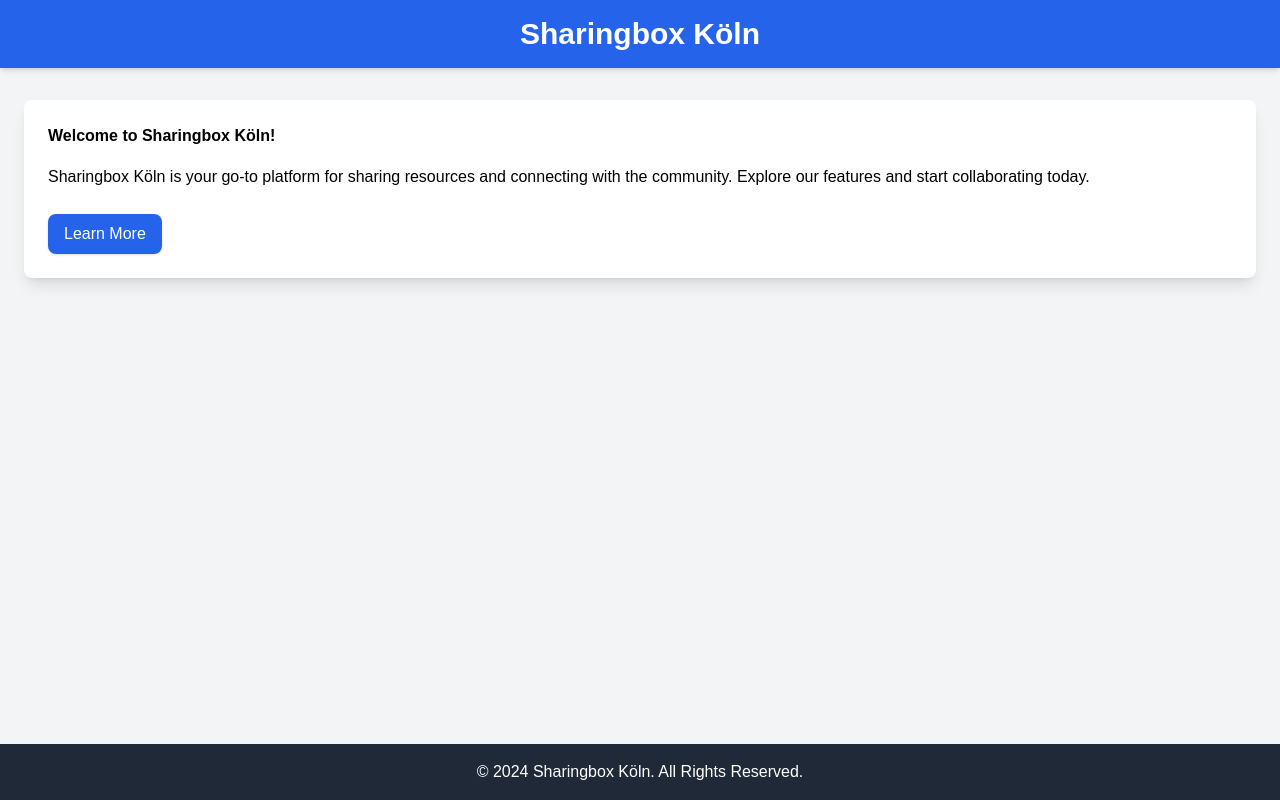
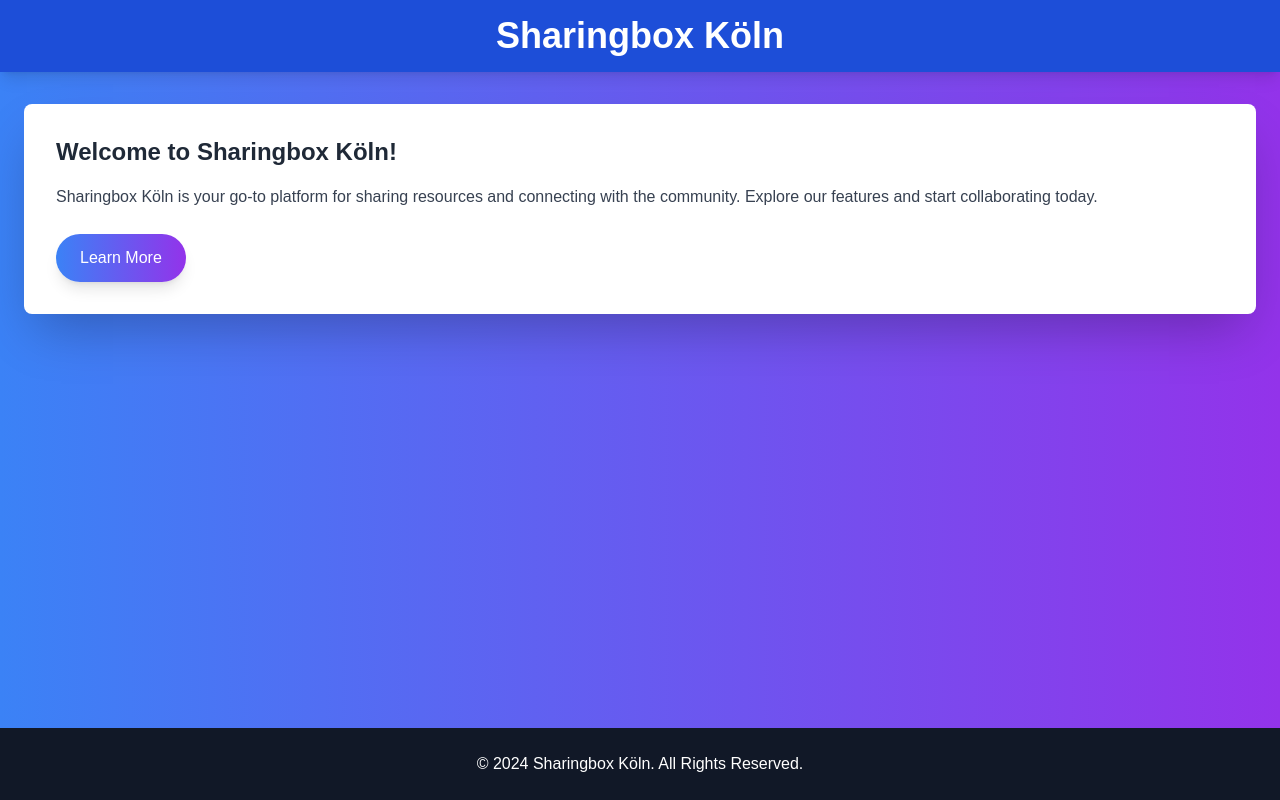
Before and after one commit to CathSara/SDIL-Project, a Next.js app in the folder website-sharingbox/: page / in a window 1280 px wide. Built offline with nearby package versions, Linux system fonts and the light colour scheme.

Commit message:
Enhance homepage styling with gradient background, updated header, and improved button design

```diff
--- a/website-sharingbox/app/page.tsx
+++ b/website-sharingbox/app/page.tsx
@@ -1,23 +1,23 @@
 export default function Home() {
   return (
-    <div className="min-h-screen bg-gray-100 flex flex-col items-center">
+    <div className="min-h-screen bg-gradient-to-r from-blue-500 to-purple-600 flex flex-col items-center">
       {/* Header Section */}
-      <header className="w-full bg-blue-600 text-white shadow-md">
+      <header className="w-full bg-blue-700 text-white shadow-lg">
         <div className="container mx-auto px-6 py-4">
-          <h1 className="text-3xl font-bold text-center">Sharingbox Köln</h1>
+          <h1 className="text-4xl font-extrabold text-center">Sharingbox Köln</h1>
         </div>
       </header>
 
       {/* Main Content */}
       <main className="flex-grow container mx-auto px-6 py-8">
-        <div className="bg-white shadow-lg rounded-lg p-6">
-          <h2 className="text-black font-semibold mb-4">Welcome to Sharingbox Köln!</h2>
-            <p className="text-black leading-relaxed">
+        <div className="bg-white shadow-2xl rounded-lg p-8 transform transition duration-500 hover:scale-105">
+          <h2 className="text-gray-800 font-bold text-2xl mb-4">Welcome to Sharingbox Köln!</h2>
+          <p className="text-gray-700 leading-relaxed">
             Sharingbox Köln is your go-to platform for sharing resources and connecting with the community.
             Explore our features and start collaborating today.
-            </p>
+          </p>
           <div className="mt-6">
-            <button className="bg-blue-600 text-white px-4 py-2 rounded-lg shadow hover:bg-blue-700 transition duration-300">
+            <button className="bg-gradient-to-r from-blue-500 to-purple-600 text-white px-6 py-3 rounded-full shadow-lg hover:shadow-2xl transform transition duration-300 hover:scale-105">
               Learn More
             </button>
           </div>
@@ -25,7 +25,7 @@ export default function Home() {
       </main>
 
       {/* Footer */}
-      <footer className="w-full bg-gray-800 text-white py-4">
+      <footer className="w-full bg-gray-900 text-white py-6">
         <div className="container mx-auto text-center">
           <p>&copy; 2024 Sharingbox Köln. All Rights Reserved.</p>
         </div>
```
